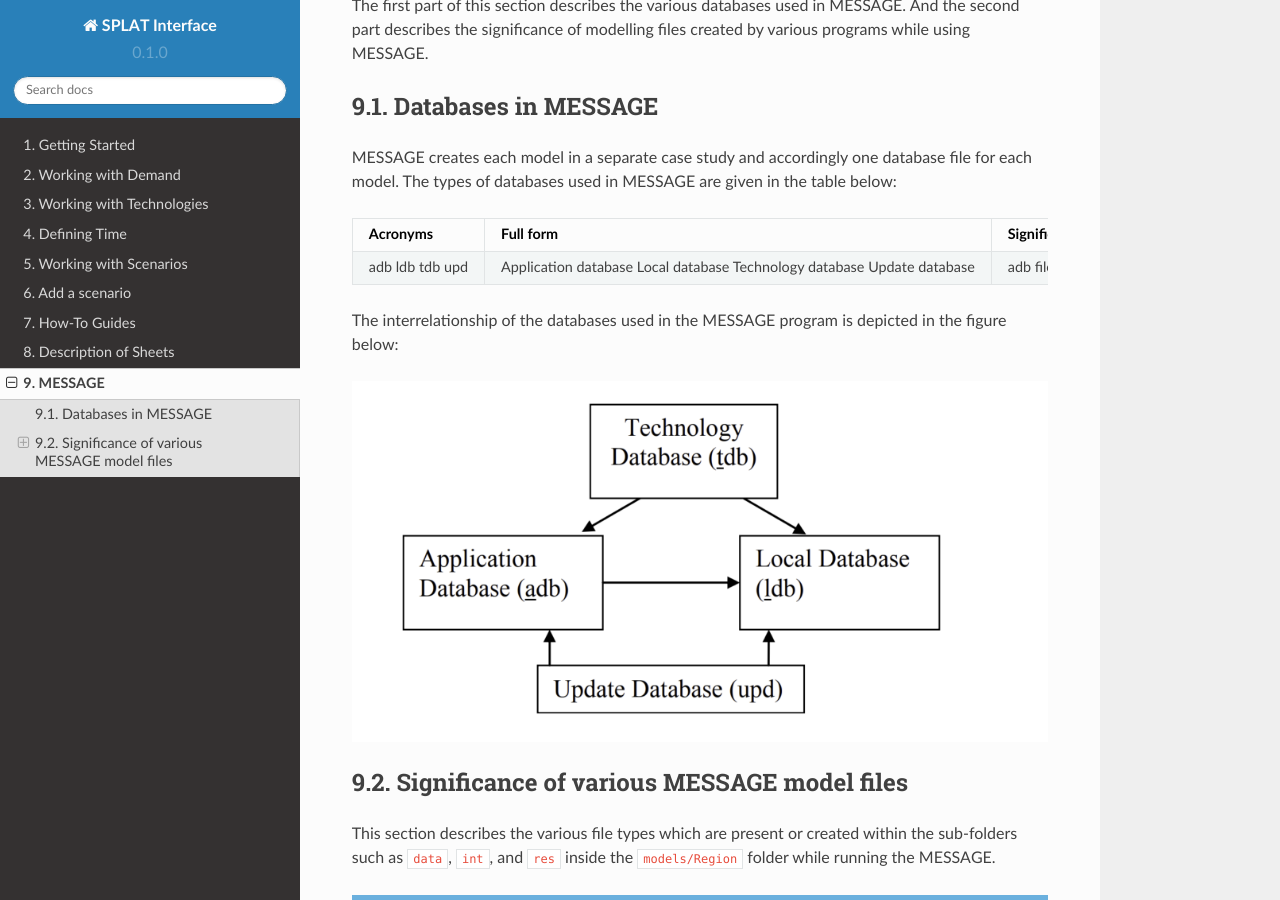
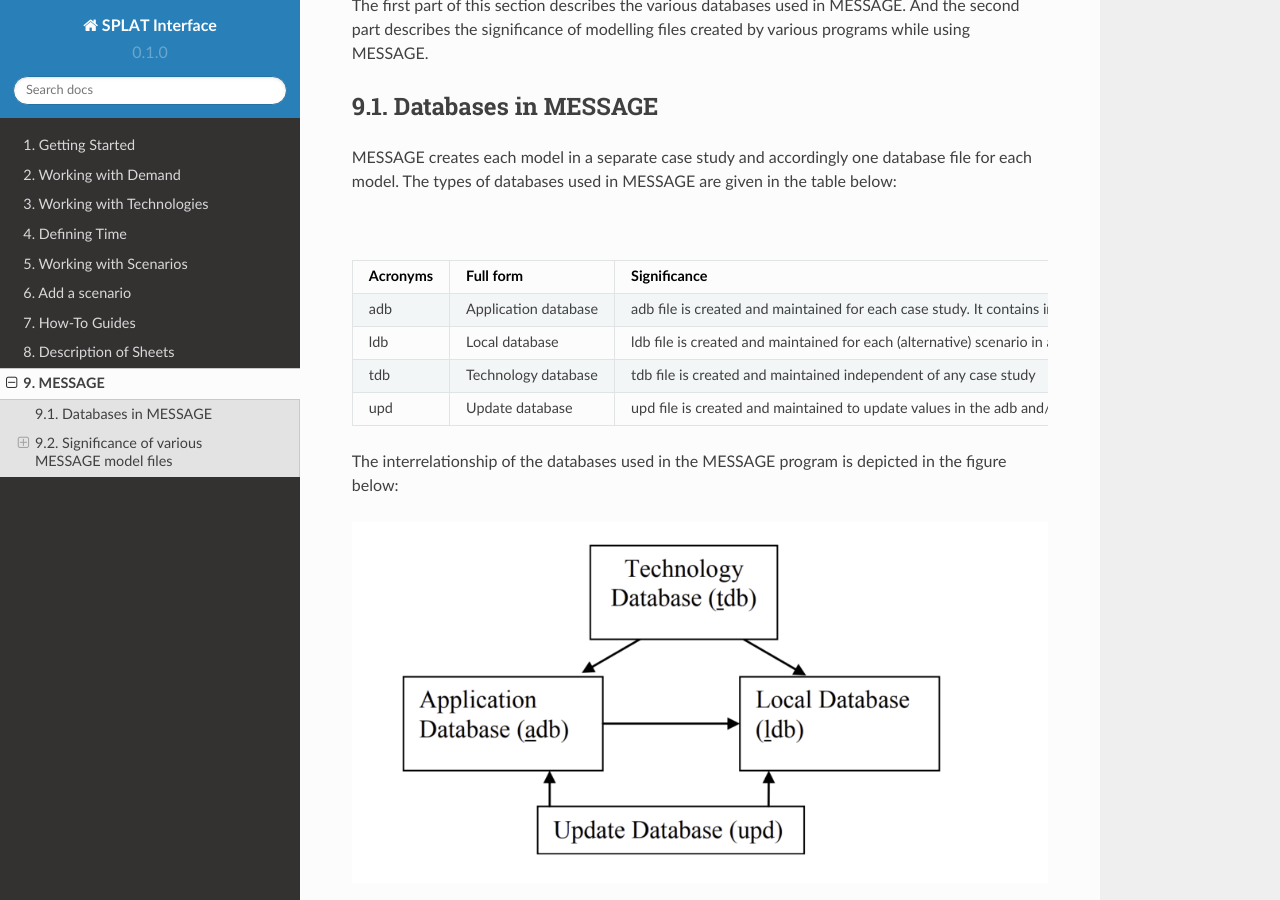
Before and after one commit to SPLATteam/SPLAT-WebGuide, a Sphinx documentation site: the page built from docs/MESSAGE.rst, in a window 1280 px wide and 900 px high, scrolled down 961 px. Built offline with Sphinx 7.4.7 and the Read the Docs theme 2.0.0, drawn with Linux system fonts in a browser that asks for light colours; part of the change alters nothing that is shown.

```diff
--- a/docs/MESSAGE.rst
+++ b/docs/MESSAGE.rst
@@ -43,17 +43,9 @@ Databases in MESSAGE
 ------------------------
 MESSAGE creates each model in a separate case study and accordingly one database file for each model. The types of databases used in MESSAGE are given in the table below:
 
-+-----------+-----------------------+-------------------------------------------------------------------------------------------------------------------------------------------------------------------------------------------------------------------------------------------------------------------------------------------------------------------------------------------------+
-| Acronyms  | Full form             | Significance                                                                                                                                                                                                                                                                                                                                    |
-+===========+=======================+=================================================================================================================================================================================================================================================================================================================================================+
-| adb       | Application database  | adb file is created and maintained for each case study. It contains information on default scenario created by MESSAGE. For a new case study, it is appropriate to work on its adb rather than creating a scenario and working on an ldb.                                                                                                       |
-| ldb       | Local database        | ldb file is created and maintained for each (alternative) scenario in a case study. It is a copy of adb file. It is created for each alternative scenario, which user can modify as per their scenario narratives. When input sheets (parameters) are updated in SPLAT for alternative scenario, the corresponding ldb files also get updated.  |
-| tdb       | Technology database   | tdb file is created and maintained independent of any case study                                                                                                                                                                                                                                                                                |
-| upd       | Update database       | upd file is created and maintained to update values in the adb and/or a set of scenarios in a case study across the board.                                                                                                                                                                                                                      |
-+-----------+-----------------------+-------------------------------------------------------------------------------------------------------------------------------------------------------------------------------------------------------------------------------------------------------------------------------------------------------------------------------------------------+
-.. .. csv-table:: Databases in MESSAGE
-..     :header-rows: 1
-..     :file: csv_file/message_databases.csv
+.. csv-table:: Databases in MESSAGE
+    :header-rows: 1
+    :file: csv_file/message_databases.csv
 
 The interrelationship of the databases used in the MESSAGE program is depicted in the figure below:
 
```
